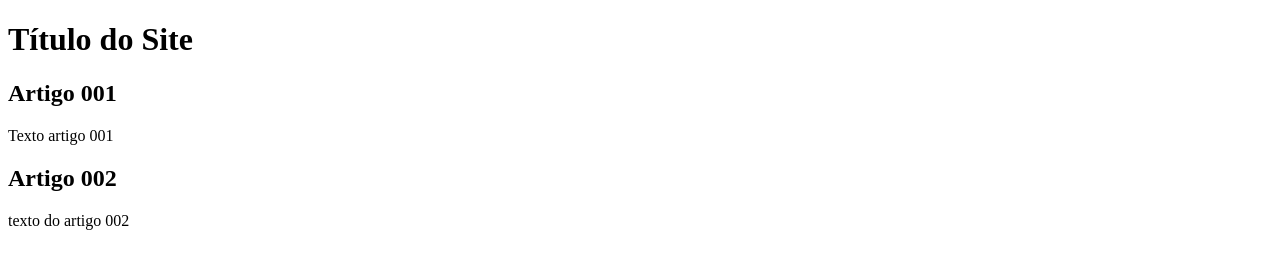
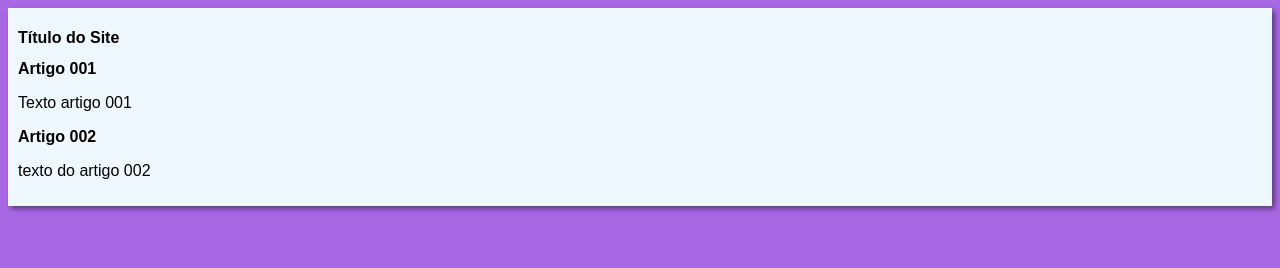
Before and after one commit to Edvan-Filho/projeto-site-, a plain HTML site: page index.html in a window 1280 px wide. Drawn offline with Linux system fonts and the light colour scheme.

Commit message:
add design

```diff
--- /dev/null
+++ b/estilog/style.css
@@ -0,0 +1,16 @@
+*{
+    font-family: Arial, Helvetica, sans-serif;
+    font-size: 16px;
+
+}
+body{
+    background-color: rgb(168, 104, 228);
+}
+
+main{
+    background-color: aliceblue;
+    font-size: 500px;
+    margin: auto;
+    padding: 10px;
+    box-shadow: 3px 3px 5px rgba(0, 0, 0, 0.422);
+}
--- a/index.html
+++ b/index.html
@@ -5,6 +5,8 @@
     <meta charset="UTF-8">
     <meta name="viewport" content="width=device-width, initial-scale=1.0">
     <title>Título do site</title>
+    <link rel="stylesheet" href="estilog/style.css">
+
 </head>
 
 <body>
```
